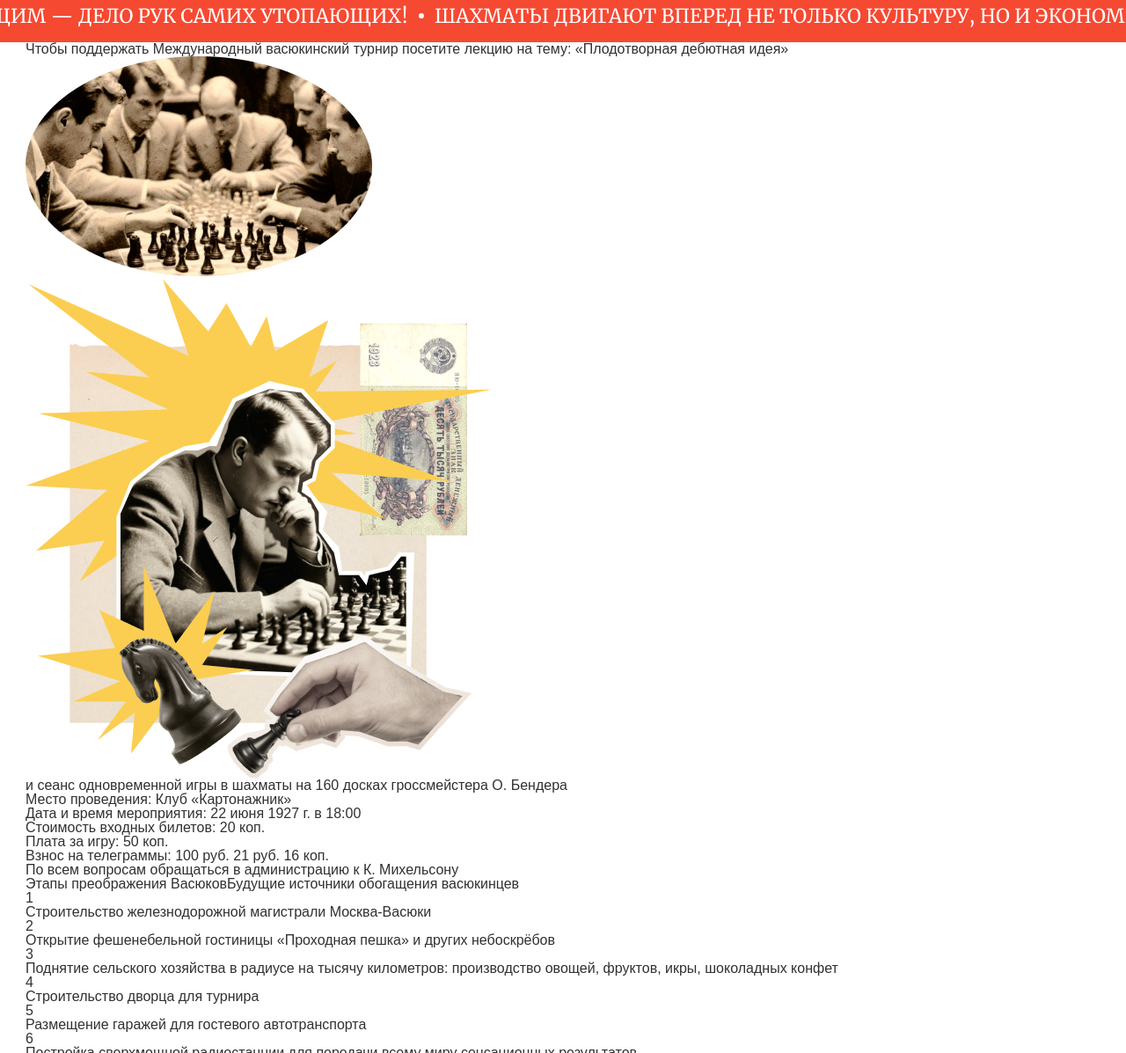
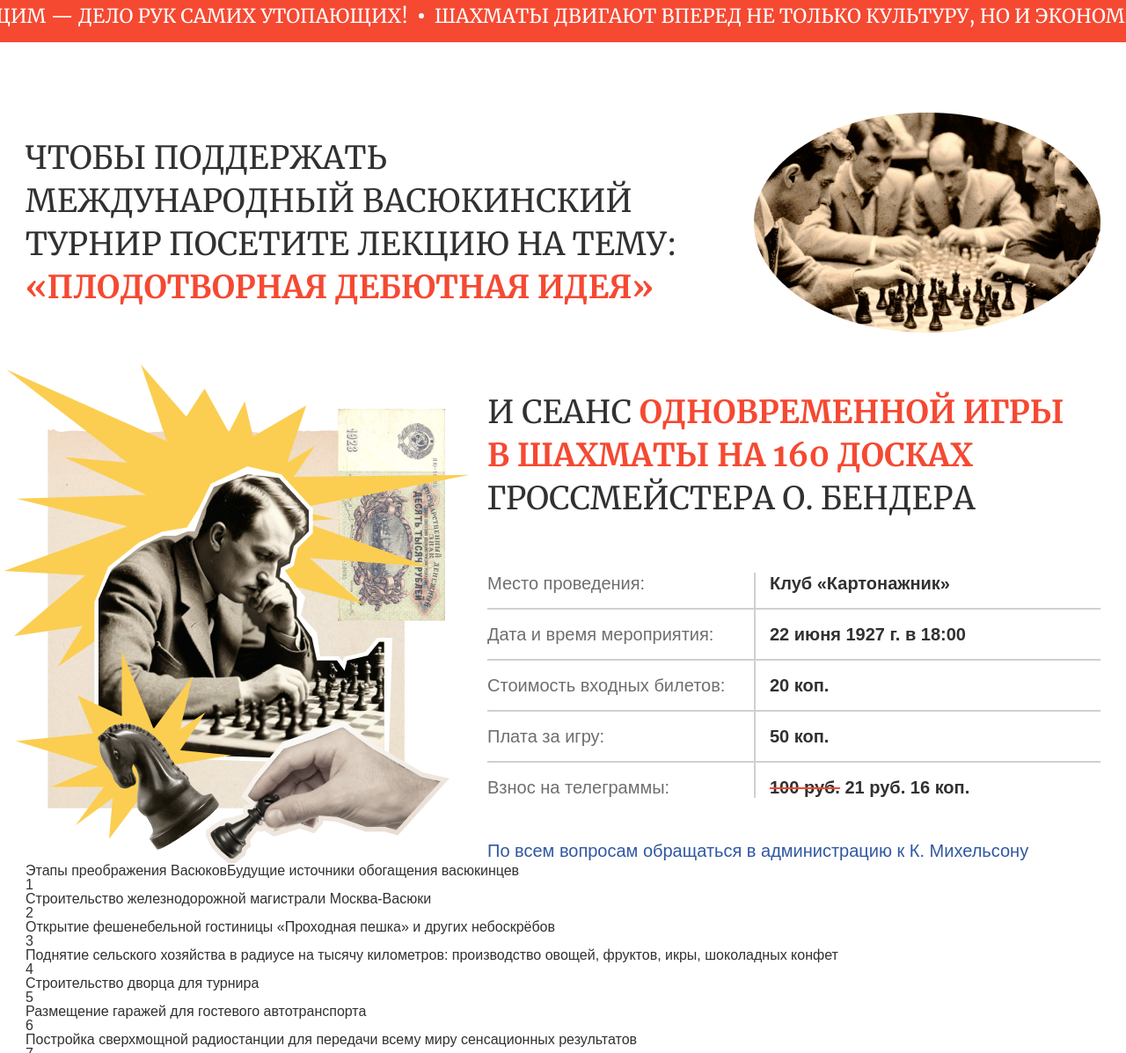
Before and after one commit to wa1kingbear/yandex-crowd-landing, a website built with webpack: page index.html in a window 1280 px wide. Shown: the part 712-1909 px from the top of the page at 88% size. Built offline with nearby package versions, Linux system fonts and the light colour scheme; some packages are replaced by stand-ins of ours; files whose address does not match are found by name.

Commit message:
Добавил стили для блока about

```diff
--- a/index.html
+++ b/index.html
@@ -90,12 +90,12 @@
         <section class="about">
             <div class="container">
                 <div class="about__heading">
-                    <div class="about__heading__title">
-                        <span
-                            >Чтобы поддержать Международный васюкинский турнир
+                    <div class="about__heading__title about-title">
+                        <p>
+                            Чтобы поддержать Международный васюкинский турнир
                             посетите лекцию на тему:
-                            <em>«Плодотворная дебютная идея»</em></span
-                        >
+                            <em>«Плодотворная дебютная идея»</em>
+                        </p>
                     </div>
                     <div class="about__heading__image">
                         <img
@@ -149,15 +149,17 @@
                         />
                     </div> -->
                     <div class="about__content__description">
-                        <div class="about__content__description__title">
-                            <h2>
+                        <div
+                            class="about__content__description__title about-title"
+                        >
+                            <p>
                                 и сеанс
                                 <em
                                     >одновременной игры в шахматы
                                     на 160 досках</em
                                 >
                                 гроссмейстера О. Бендера
-                            </h2>
+                            </p>
                         </div>
                         <div
                             class="about__content__description__characteristics"
@@ -165,32 +167,54 @@
                             <div
                                 class="about__content__description__characteristics__item"
                             >
+                                <div>
                                     <span>Место проведения:</span>
+                                </div>
+                                <div>
                                     <span>Клуб «Картонажник»</span>
+                                </div>
                             </div>
                             <div
                                 class="about__content__description__characteristics__item"
                             >
+                                <div>
                                     <span>Дата и время мероприятия:</span>
+                                </div>
+                                <div>
                                     <span>22 июня 1927 г. в 18:00</span>
+                                </div>
                             </div>
                             <div
                                 class="about__content__description__characteristics__item"
                             >
+                                <div>
                                     <span>Стоимость входных билетов:</span>
+                                </div>
+                                <div>
                                     <span>20 коп.</span>
+                                </div>
                             </div>
                             <div
                                 class="about__content__description__characteristics__item"
                             >
+                                <div>
                                     <span>Плата за игру:</span>
+                                </div>
+                                <div>
                                     <span>50 коп.</span>
+                                </div>
                             </div>
                             <div
                                 class="about__content__description__characteristics__item"
                             >
+                                <div>
                                     <span>Взнос на телеграммы:</span>
-                                <span><em>100 руб.</em> 21 руб. 16 коп.</span>
+                                </div>
+                                <div>
+                                    <span
+                                        ><em>100 руб.</em> 21 руб. 16 коп.</span
+                                    >
+                                </div>
                             </div>
                         </div>
                         <div class="about__content__description__note">
--- a/src/sass/base/_colors.scss
+++ b/src/sass/base/_colors.scss
@@ -6,6 +6,8 @@
     --blue: #3057a2;
     --blue-dark: #1e4693;
     --brown-light: #e9ded4;
+
+    --light-grey: #d0d0d0;
 
     --black: #313131;
 
--- a/src/sass/base/_typography.scss
+++ b/src/sass/base/_typography.scss
@@ -34,8 +34,8 @@
 @font-face {
     font-family: "Golos Text";
     src:
-        url("../assets/fonts/GolosText/GolosText-GolosText-SemiBold.ttf") format("woff2"),
-        url("../assets/fonts/GolosText/GolosText-GolosText-SemiBold.ttf") format("truetype");
+        url("../assets/fonts/GolosText/GolosText-SemiBold.ttf") format("woff2"),
+        url("../assets/fonts/GolosText/GolosText-SemiBold.ttf") format("truetype");
     font-style: normal;
     font-weight: 600;
 }
--- a/src/sass/components/pages/home/_about.scss
+++ b/src/sass/components/pages/home/_about.scss
@@ -1,5 +1,30 @@
+.about {
+    margin-top: 80px;
+}
+.about__heading {
+    display: flex;
+    flex-direction: row;
+    align-items: center;
+}
+.about__heading__title {
+    flex: 1;
+    margin-right: 64px;
+}
+.about__heading__image {
+    width: 394px;
+    img {
+        display: block;
+        width: 100%;
+    }
+}
+.about__content {
+    display: flex;
+    flex-direction: row;
+    margin-top: 36px;
+}
 .about__content__image {
     width: 530px;
+    margin: 0 20px 0 -25px;
     position: relative;
     &:before {
         display: block;
@@ -21,3 +46,70 @@
         width: 100%;
     }
 }
+.about__content__description {
+    margin-top: 30px;
+    flex: 1;
+}
+.about__content__description__characteristics {
+    margin-top: 60px;
+}
+.about__content__description__characteristics__item {
+    display: flex;
+    font-size: 20px;
+    line-height: 24px;
+    color: var(--black);
+    flex-direction: row;
+    &:nth-child(1) {
+        div {
+            padding-top: 0;
+        }
+    }
+    &:last-child {
+        div {
+            padding-bottom: 0;
+        }
+    }
+    &:not(:nth-child(1)) {
+        border-top: 2px solid var(--light-grey);
+    }
+    div {
+        padding: 16px 0;
+        box-sizing: border-box;
+        &:nth-child(1) {
+            width: 305px;
+            padding-right: 16px;
+            border-right: 2px solid var(--light-grey);
+            span {
+                opacity: 0.7;
+            }
+        }
+        &:nth-child(2) {
+            font-weight: 600;
+            flex: 1;
+            padding-left: 16px;
+            em {
+                text-decoration: line-through;
+                text-decoration-color: var(--red);
+                position: relative;
+            }
+        }
+    }
+}
+.about__content__description__note {
+    font-size: 20px;
+    line-height: 24px;
+    color: var(--blue);
+    margin-top: 48px;
+}
+
+.about-title {
+    font-family: var(--font1);
+    font-size: 36px;
+    line-height: 49px;
+    color: var(--black);
+    text-transform: uppercase;
+    em {
+        font-weight: 700;
+        color: var(--red);
+    }
+}
```
Also changed, not shown: build/style.css. Lines whose indentation alone changed are shown as unchanged.
